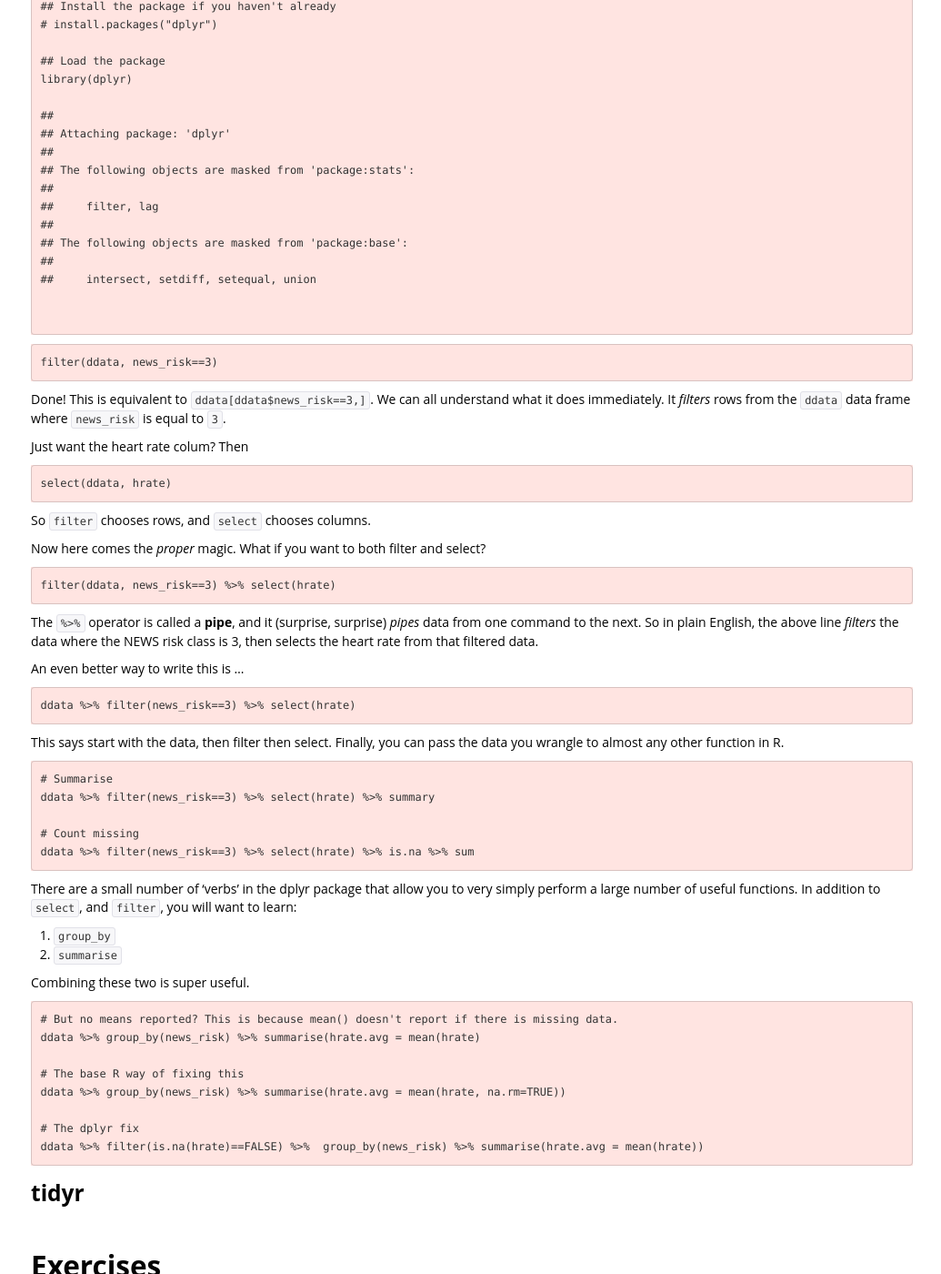
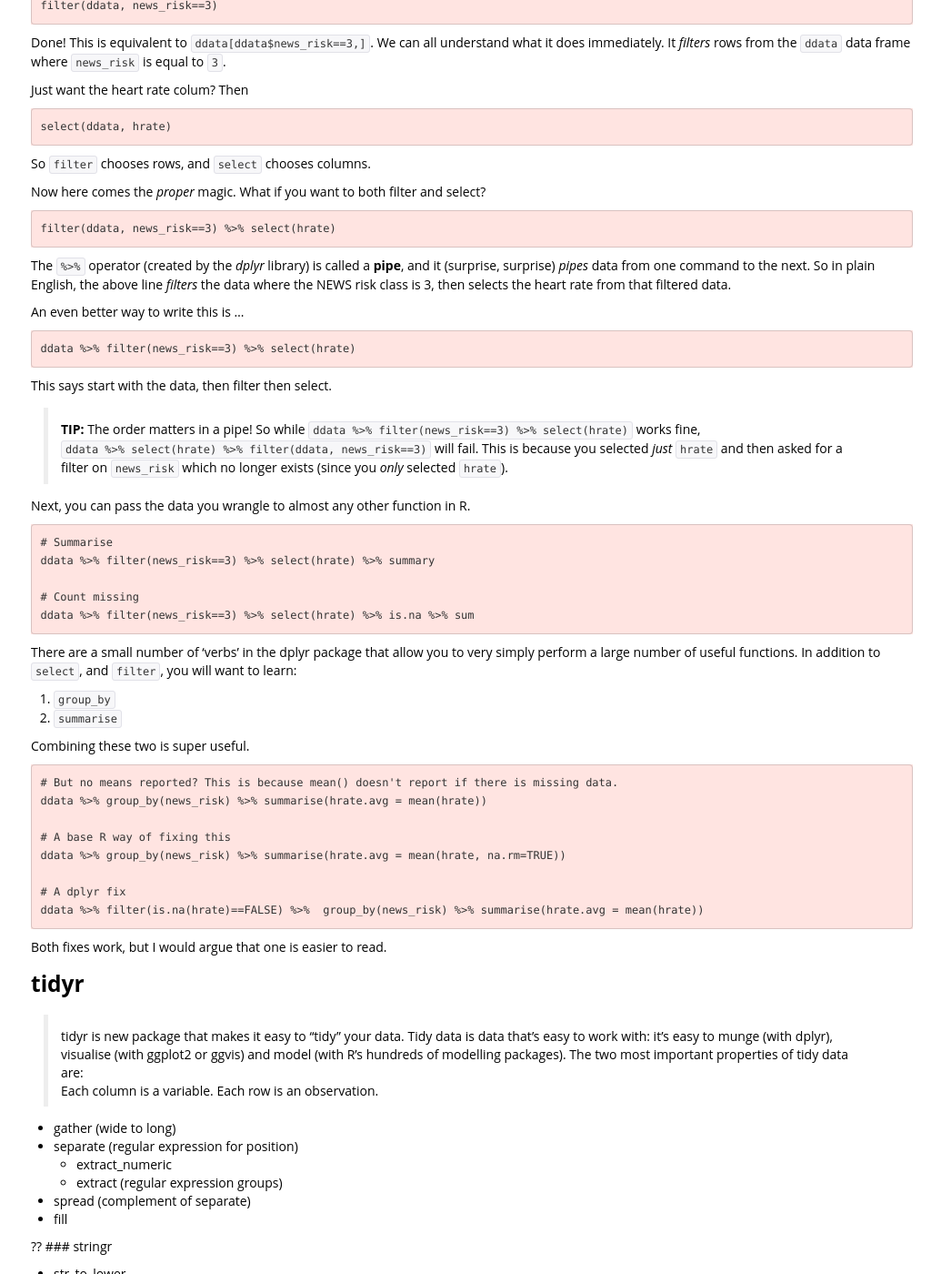
Before and after one commit to uclhal/Data-Science-for-Docs, a Jekyll site: the page built from 05-lesson-05-data-wrangling.md, in a window 1280 px wide and 1400 px high, scrolled down 2897 px. Shown: the whole window at 91% size, without its empty margins (121-1156 px from the left). Built offline with Jekyll 4.4.1, drawn with Linux system fonts in a browser that asks for light colours; nearby versions of some CDN libraries; library files that are not in the unit come from our copies; some of the changed text lies outside the part shown.

Commit message:
added in

```diff
--- a/05-lesson-05-data-wrangling.md
+++ b/05-lesson-05-data-wrangling.md
@@ -14,26 +14,19 @@ minutes: 25
         - [ ] dplyr
         - [ ] tidyr
  -->
-- recognise the standard R methods for selecting data
-- use the dplyr package to manipulate your data
-- use the tidyr package to tidy your data
+- [Recognise the standard R methods for selecting data](#base-r)
+- [Use the dplyr package to manipulate your data](#dplyr)
+- [Some of our favourite (data wrangling) things](#things)
+    + [Wrangling strings](#stringr)
+    + [Wrangling dates](#lubridate)
+    + [Columns to rows and back again](#tidyr)
 
 ## Lesson
 
-### Subsetting in R
+<a name="base-r"></a>
 
-### dplyr
+### Wrangling the 'base' R way
 
-Let's start R
-
-Now install and load the [dplyr package](https://cran.rstudio.com/web/packages/dplyr/vignettes/introduction.html)
-
-~~~ R
-install.packages("dplyr")
-library(dplyr)
-~~~
-
-Note that when you ask R to install a package you need to quote the name `"dplyr"`, but once installed the name now means something to R (it is a symbol for the package) and no longer needs quoting.
 
 Now load your data. We're going to use the data set from the deteriorating patient study. We'll use the `read.csv` function, pass it the URL of our data, and label it with the name `ddata`.
 
@@ -76,8 +69,6 @@ summary(ddata$hrate)
 ##      10      83     100     100     116     223     246
 ~~~
 
-
-#### Data wrangling with base R
 
 What if now you wanted to look at heart rate by NEWS Risk class (a ward based classification of severity of illness based on vital signs).
 
@@ -147,32 +138,22 @@ We get a list of True/False responses based on our test.
 
 So `... ddata[ddata$news_risk==3,] ...` is simply wrapping the test inside the row selector. Notice the `,` after the test. That is telling R we want the test applied row-wise when selecting- which makes sense since the test is applied once per row for the column.
 
-#### Data wrangling with dplyr
+<a name="dplyr"></a>
+
+### Data wrangling with dplyr
 
 This makes sense, but it isn't easy to read, and it is very easy to forget. The `dplyr` package makes this a lot simpler.
 
-First, load the library.
+First install (if you haven't already) then load the [dplyr package](https://cran.rstudio.com/web/packages/dplyr/vignettes/introduction.html)
 
 ~~~ R
-## Install the package if you haven't already
-# install.packages("dplyr")
+install.packages("dplyr")
+library(dplyr)
+~~~
 
-## Load the package
-library(dplyr)
+> **TIP:** Note that when you ask R to install a package you need to quote the name `"dplyr"`, but once installed the name now means something to R (it is a symbol for the package) and no longer needs quoting.
 
-##
-## Attaching package: 'dplyr'
-##
-## The following objects are masked from 'package:stats':
-##
-##     filter, lag
-##
-## The following objects are masked from 'package:base':
-##
-##     intersect, setdiff, setequal, union
-
-
-~~~
+Now let's _filter_ by row.
 
 ~~~ R
 filter(ddata, news_risk==3)
@@ -194,7 +175,7 @@ Now here comes the _proper_ magic. What if you want to both filter and select?
 filter(ddata, news_risk==3) %>% select(hrate)
 ~~~
 
-The `%>%` operator is called a **pipe**, and it (surprise, surprise) _pipes_ data from one command to the next. So in plain English, the above line _filters_ the data where the NEWS risk class is 3, then selects the heart rate from that filtered data.
+The `%>%` operator (created by the _dplyr_ library) is called a **pipe**, and it (surprise, surprise) _pipes_ data from one command to the next. So in plain English, the above line _filters_ the data where the NEWS risk class is 3, then selects the heart rate from that filtered data.
 
 An even better way to write this is ...
 
@@ -202,8 +183,11 @@ An even better way to write this is ...
 ddata %>% filter(news_risk==3) %>% select(hrate)
 ~~~
 
+This says start with the data, then filter then select.
 
-This says start with the data, then filter then select. Finally, you can pass the data you wrangle to almost any other function in R.
+> **TIP:** The order matters in a pipe! So while `ddata %>% filter(news_risk==3) %>% select(hrate)` works fine, `ddata %>% select(hrate) %>% filter(ddata, news_risk==3)` will fail. This is because you selected _just_  `hrate` and then asked for a filter on `news_risk` which no longer exists (since you _only_ selected `hrate`).
+
+Next, you can pass the data you wrangle to almost any other function in R.
 
 ~~~ R
 # Summarise
@@ -223,23 +207,57 @@ Combining these two is super useful.
 
 ~~~ R
 # But no means reported? This is because mean() doesn't report if there is missing data.
-ddata %>% group_by(news_risk) %>% summarise(hrate.avg = mean(hrate)
+ddata %>% group_by(news_risk) %>% summarise(hrate.avg = mean(hrate))
 
-# The base R way of fixing this
+# A base R way of fixing this
 ddata %>% group_by(news_risk) %>% summarise(hrate.avg = mean(hrate, na.rm=TRUE))
 
-# The dplyr fix
+# A dplyr fix
 ddata %>% filter(is.na(hrate)==FALSE) %>%  group_by(news_risk) %>% summarise(hrate.avg = mean(hrate))
 ~~~
 
-
-
-
+Both fixes work, but I would argue that one is easier to read.
 
 
 
 
 ### tidyr
+
+> tidyr is new package that makes it easy to "tidy" your data. Tidy data is data that's easy to work with: it's easy to munge (with dplyr), visualise (with ggplot2 or ggvis) and model (with R's hundreds of modelling packages). The two most important properties of tidy data are:
+>
+> Each column is a variable.
+> Each row is an observation.
+
+
+- gather (wide to long)
+- separate (regular expression for position)
+    - extract_numeric
+    - extract (regular expression groups)
+- spread (complement of separate)
+- fill
+
+?? ### stringr
+
+- str_to_lower
+- str_to_title
+- str_split
+- str_detect
+
+?? ### lubridate
+
+instants vs time spans
+parsing (reading) dates
+    ymd
+    dmy
+    mdy_hm
+    etc
+extracting components
+    second
+    minute
+    day
+
+rounding dates
+
 
 ## Exercises
 
```
